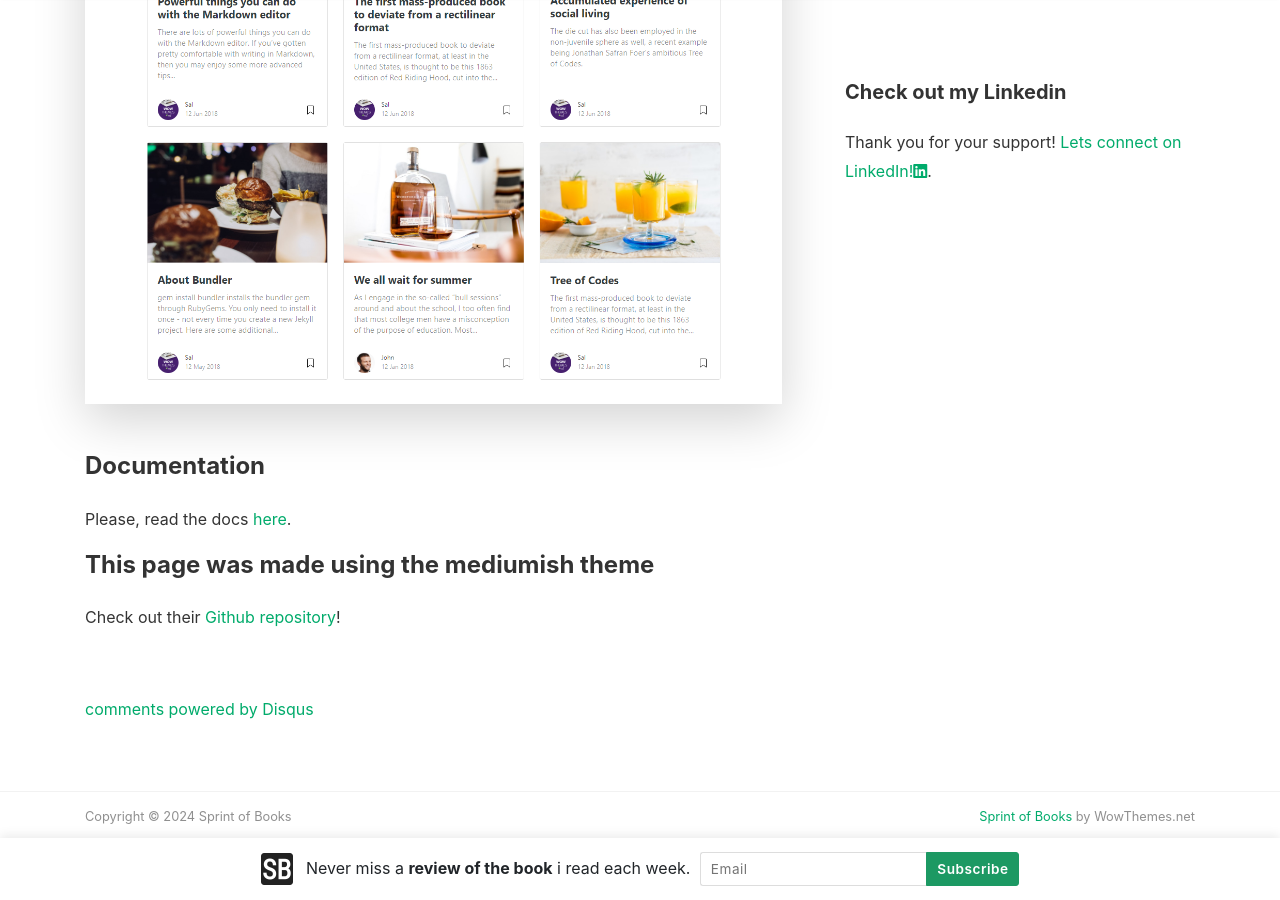
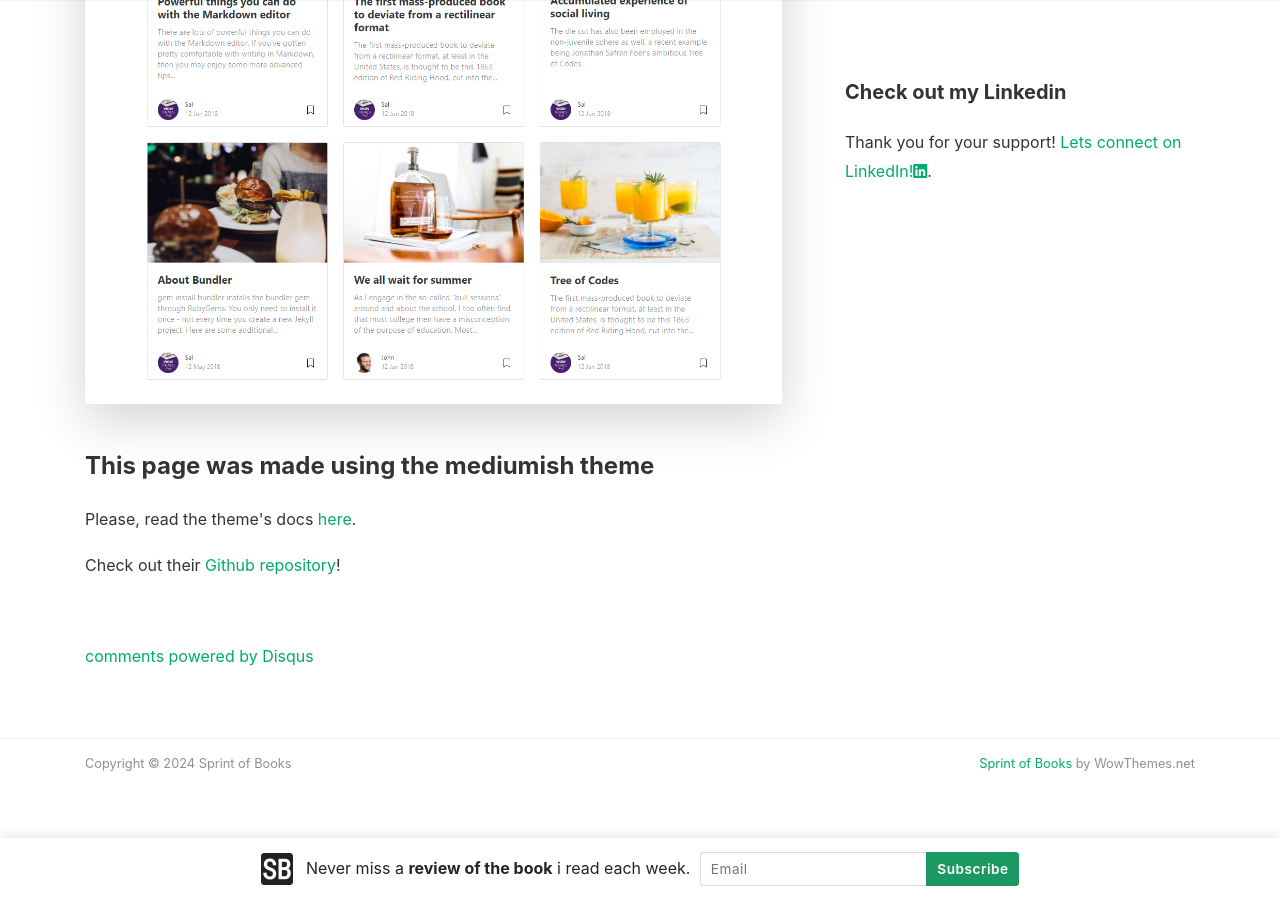
Before and after one commit to LucianaOA/Sprint-of-Books, a Jekyll site: the page built from _pages/about.md, in a window 1280 px wide and 900 px high, scrolled down 924 px. Built offline with Jekyll 4.4.1, drawn with Linux system fonts in a browser that asks for light colours; nearby versions of some CDN libraries; comment, search, counter and statistics services are not loaded.

Commit message:
Update about.md

```diff
--- a/_pages/about.md
+++ b/_pages/about.md
@@ -11,12 +11,9 @@ comments: true
 <p>Sprint of Books is my way of sharing the amazing books I read each week. I read a new book and spill all the details – the good, the bad, and the must-reads. It's like having a cozy book chat with your friend (that's me!) who's always excited to recommend the latest page-turner. Come along, let's dive into the world of books together!</p>
 
 <p class="mb-5"><img class="shadow-lg" src="{{site.baseurl}}/assets/images/sprint-of-books.png" alt="jekyll template mediumish" /></p>
-<h4>Documentation</h4>
-
-<p>Please, read the docs <a href="https://bootstrapstarter.com/bootstrap-templates/template-mediumish-bootstrap-jekyll/">here</a>.</p>
 
 <h4>This page was made using the mediumish theme</h4>
-
+<p>Please, read the theme's docs <a href="https://bootstrapstarter.com/bootstrap-templates/template-mediumish-bootstrap-jekyll/">here</a>.</p>
 <p>Check out their <a href="https://github.com/wowthemesnet/mediumish-theme-jekyll">Github repository</a>!</p>
 
 </div>
```
